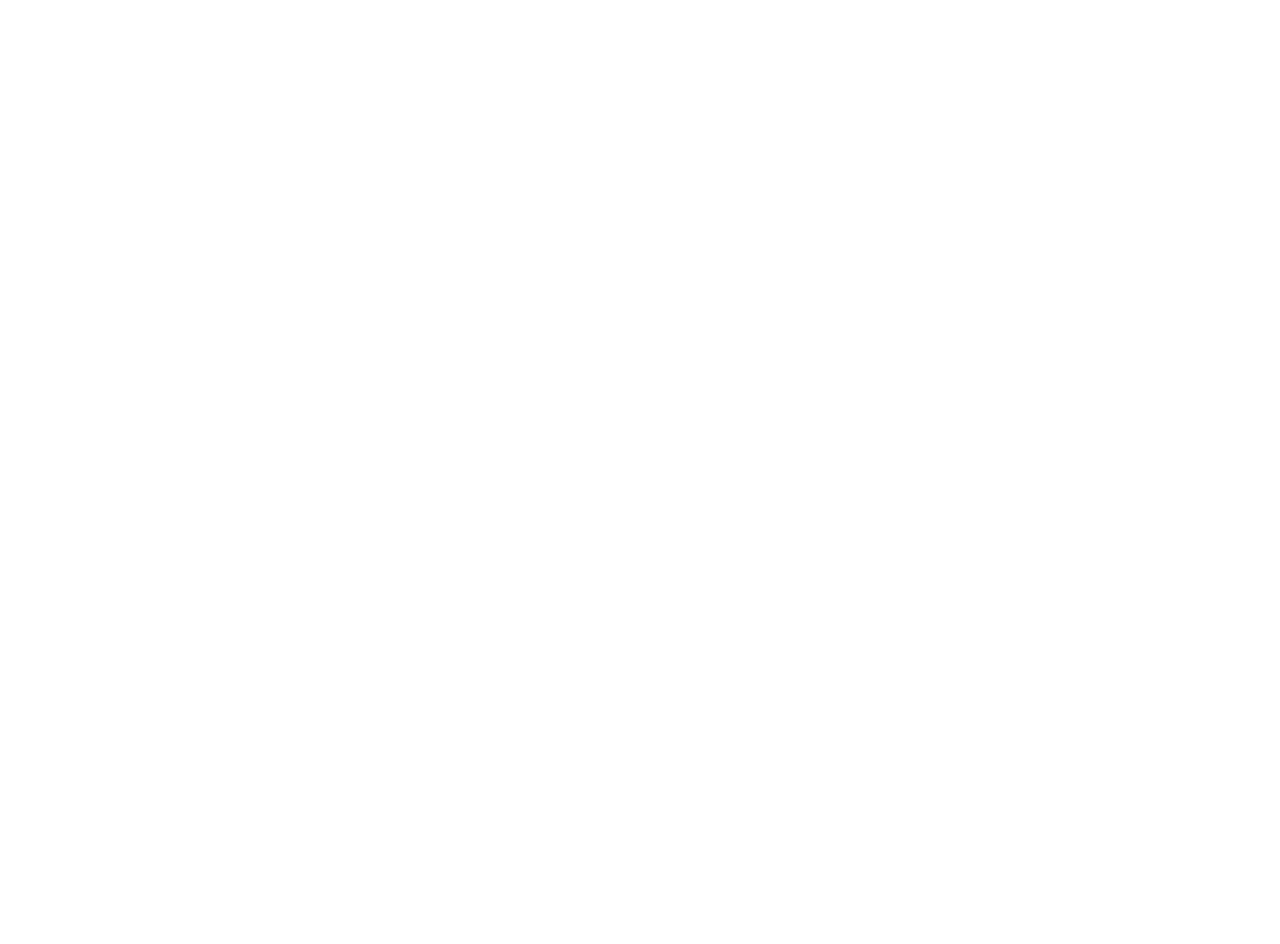
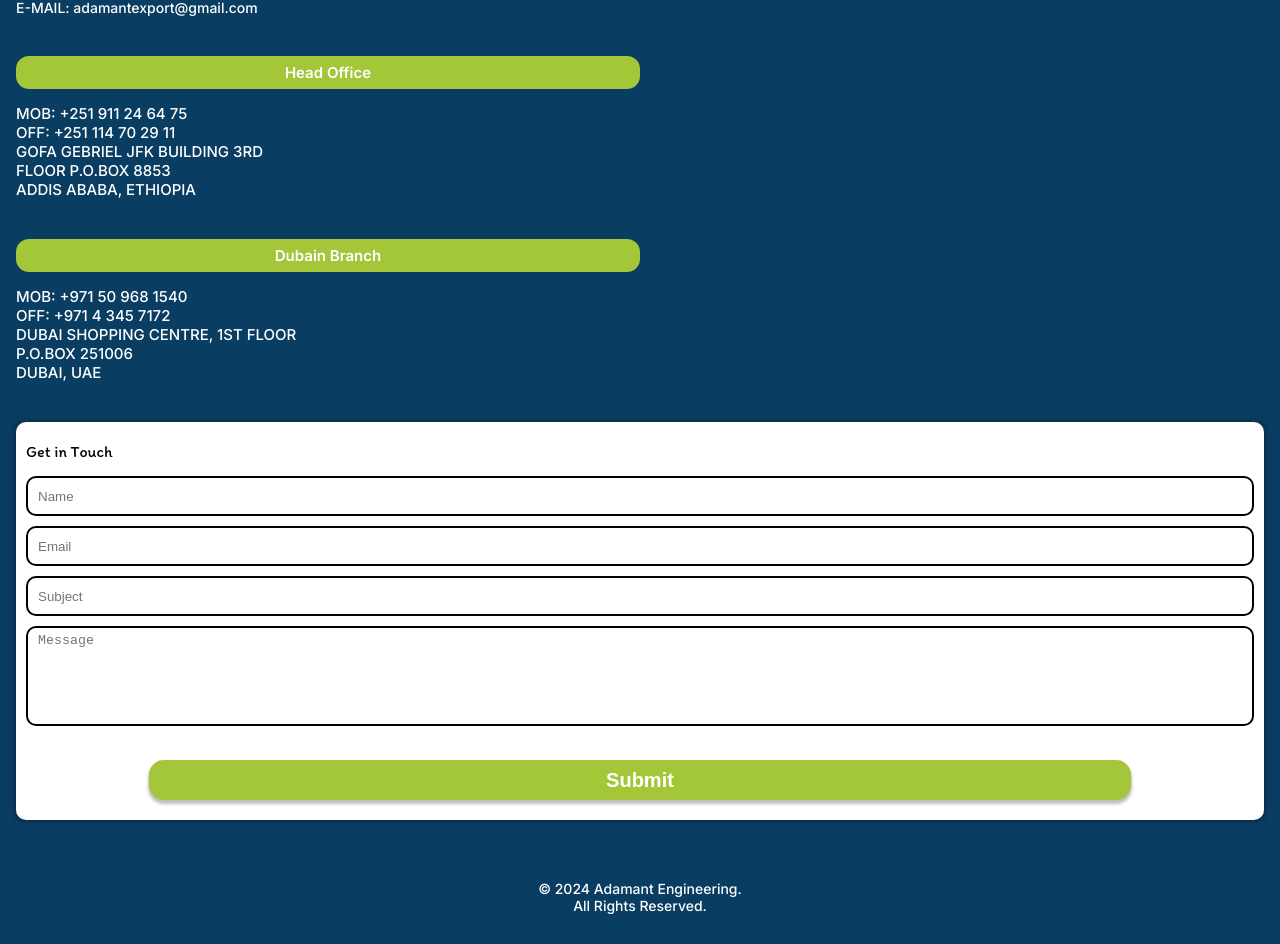
Before and after one commit to hnfsrj/MESSP, a Svelte app: page / in a window 1280 px wide. Shown: the part 4975-5919 px from the top of the page. Before the commit the page ends 4848 px from the top, so only its background shows below. Built offline with nearby package versions, Linux system fonts and the light colour scheme.

Commit message:
complete initial look for small devices

```diff
--- a/src/components/Contact.svelte
+++ b/src/components/Contact.svelte
@@ -0,0 +1,113 @@
+
+
+<script>
+
+    import ContactForm from './ContactForm.svelte';
+</script>
+
+<section id="contact">
+
+    <p>Contact Us</p>
+
+    <p>Email, call or complete the form to learn how we can provide you with premium engineering solutions tailored to your needs.</p>
+
+    <p>E-MAIL: adamantexport@gmail.com</p>
+
+    <div class="info">
+        <div>Head Office</div>
+
+        <p>MOB: +251 911 24 64 75</p>
+        <p>OFF: +251 114 70 29 11</p>
+        <p>GOFA GEBRIEL JFK BUILDING 3RD</p>
+        <p>FLOOR P.O.BOX 8853</p>
+        <p>ADDIS ABABA, ETHIOPIA</p>
+    </div>
+
+
+    <div class="info">
+        <div>Dubain Branch</div>
+
+        <p>MOB: +971 50 968 1540</p>
+        <p>OFF: +971 4 345 7172</p>
+        <p>DUBAI SHOPPING CENTRE, 1ST FLOOR</p>
+        <p>P.O.BOX 251006</p>
+        <p>DUBAI, UAE</p>
+
+    </div>
+
+
+    <ContactForm />
+
+    <h6>© 2024 Adamant Engineering.<br/>All Rights Reserved.</h6>
+
+</section>
+
+<style>
+
+    #contact{
+        background:var(--blue);
+    }
+
+        #contact>p:first-of-type{
+            color:var(--green);
+            font-weight:700;
+            font-size:3rem;
+            margin-bottom:20px;
+        }
+
+
+        #contact>p:nth-of-type(2){
+            color:white;
+            font-weight:500;
+            font-size:1.6rem;
+            margin-bottom:20px;
+        }
+
+
+        #contact>p:last-of-type{
+            color:white;
+            font-weight:500;
+            font-size:1.4rem;
+            margin-bottom:40px;
+        }
+
+
+        .info{
+                color:white;
+                width:100%;
+                margin-bottom:40px;
+        }
+
+            .info>div{
+                color:white;
+                background:var(--green);
+                border-radius:13px;
+                width:50%;
+                padding:7px 0px;
+                display:flex;
+                justify-content: center;
+                align-items: center;
+                font-size:1.5rem;
+                font-weight:600;
+                margin-bottom:15px;
+
+            }
+
+            .info p{
+                font-size:1.5rem;
+                font-weight:500;
+            }
+
+
+    h6{
+        color:white;
+        margin-top:60px;
+        font-size:1.4rem;
+        font-weight:500;
+        text-align:center;
+
+    }
+
+
+
+</style>
--- /dev/null
+++ b/src/components/ContactForm.svelte
@@ -0,0 +1,79 @@
+
+<script>
+
+</script>
+
+<div class="form_container">
+
+    <p>Get in Touch</p>
+
+    <form>
+
+        <input type="text" placeholder="Name"/>
+        <input type="email" placeholder="Email"/>
+        <input type="text" placeholder="Subject"/>
+        <textarea placeholder="Message"></textarea>
+
+        <input type="submit" value="Submit" />
+    </form>
+
+
+</div>
+
+<style>
+
+    .form_container{
+        background:white;
+        font-family:"itim";
+        box-sizing: border-box;
+        width:100%;
+        border-radius:10px;
+        box-shadow: 0px 0px 4px 2px rgba(0,0,0,0.25);
+        padding:20px 10px;
+        font-size:1.6rem;
+
+    }
+
+        .form_container>p{
+            margin-bottom:15px;
+        }
+
+        form{}
+
+            form input:not([type="submit"]){
+                border:2px solid black;
+                border-radius:10px;
+                width:100%;
+                box-sizing: border-box;
+                padding:0px 10px;
+                height:40px;
+                margin-bottom:10px;
+            }
+
+            form textarea{
+                border:2px solid black;
+                border-radius:10px;
+                box-sizing: border-box;
+                padding:5px 10px;
+                width:100%;
+                resize: none;
+                height:100px;
+            }
+
+            form input[type="submit"]{
+                display: block;
+                color:white;
+                background:var(--green);
+                outline:none;
+                border:none;
+                box-shadow: 0px 3px 3px 1px rgba(0,0,0,0.25);
+                width:80%;
+                margin:0 auto;
+                margin-top:30px;
+                border-radius:15px;
+                height:40px;
+                font-size:2rem;
+                font-weight:700;
+            }
+
+</style>
```
